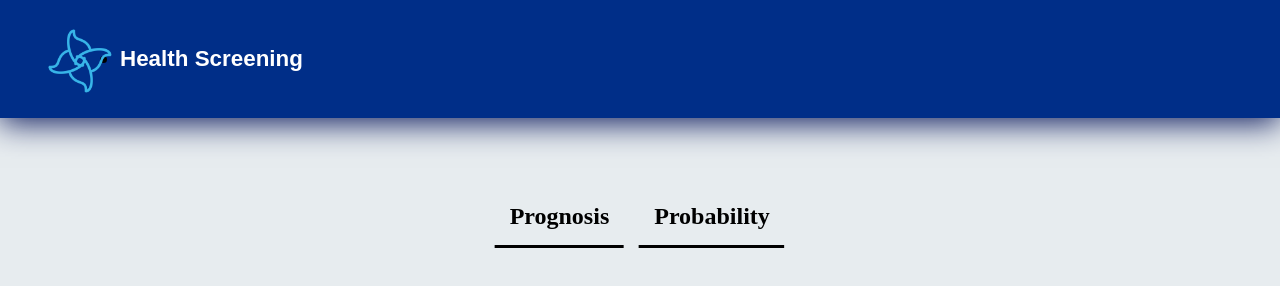
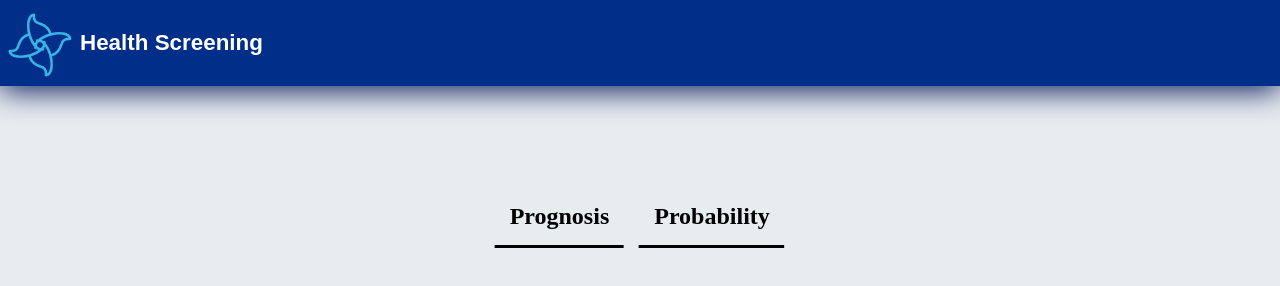
Before and after one commit to KylieGong/Bitcamp2024, a plain HTML site: page WebpageWorkings/ResultsPage/ResultsPage.html in a window 1280 px wide. Drawn offline with Linux system fonts and the light colour scheme; files whose address does not match are found by name; a web font is replaced by a local one.

Commit message:
fixed results page

```diff
--- a/WebpageWorkings/ResultsPage/style.css
+++ b/WebpageWorkings/ResultsPage/style.css
@@ -13,6 +13,13 @@ body {
     right: 100%;
     box-shadow: 0px 5px 30px #0e1c5e;
     background-color: #002e88;
+}
+
+ul {
+    list-style-type: none;
+    margin: 0;
+    padding: 0;
+    overflow: hidden;
 }
 
 li {
```
